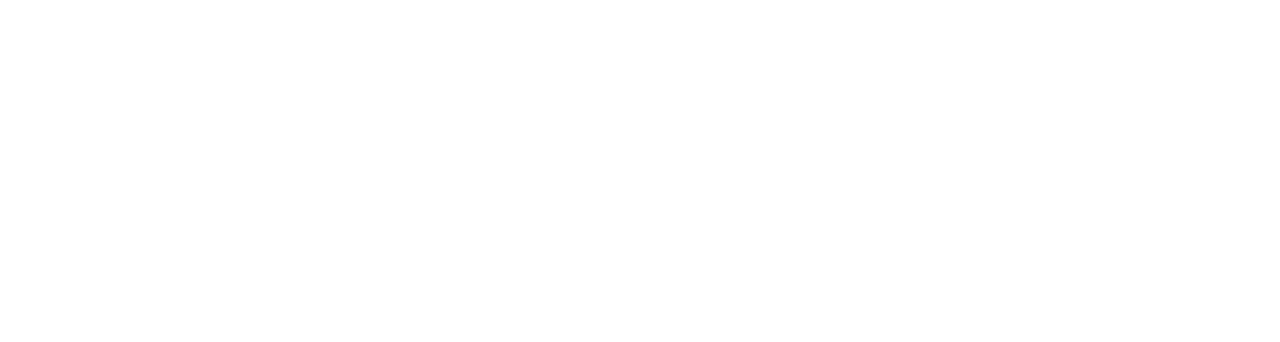
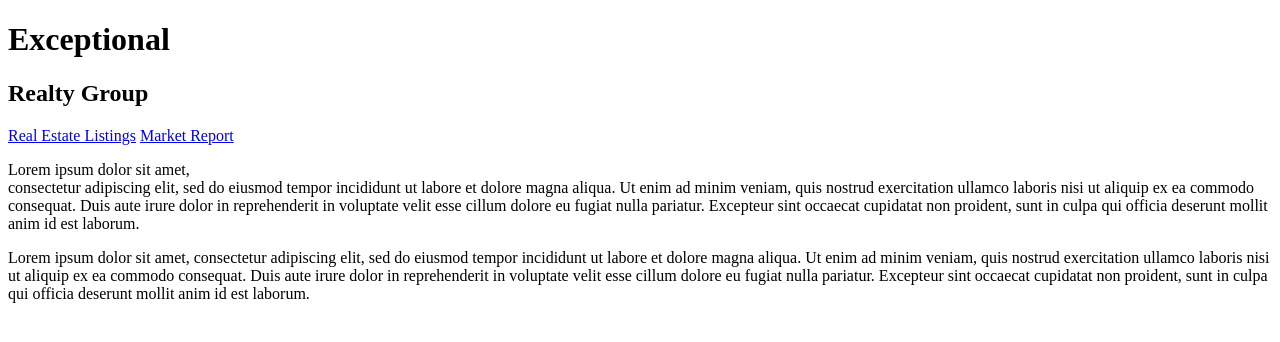
Before and after one commit to cloudycua/exceptional-realty, a plain HTML site: page index.html in a window 1280 px wide. Drawn offline with Linux system fonts and the light colour scheme.

Commit message:
Update index.html

```diff
--- a/index.html
+++ b/index.html
@@ -1,26 +1,33 @@
 <!DOCTYPE html>
 <html lang="en">
   <head>
-    <!-- This is a comment. I can see it in the code,
-    but it will not appear in the browser.
+    <!-- This is a comment. I can see it in the code, but it will not appear in the browser. -->
+
+    <!--
+    The head section contains info for search engines and the browser and is not seen by site visitors.
     -->
 
-    <!--
-    The head section contains info for search engines
-    and the browser and is not seen by site visitors.
-    -->
-
-    <!-- Best practice for HTML 5 documents, tells browser to
-    interpret code insde page as a UTF-8 character set
-    -->
+    <!-- Best practice for HTML 5 documents, tells browser to interpret code insde page as a UTF-8 character set -->
     <meta charset="UTF-8">
 
-    <!-- Title shows up at top of browser tab.
-    Also hselpful to search enginges -->
+    <!-- Title shows up at top of browser tab. Also hselpful to search enginges -->
     <title>Exceptional Realty Group - Luxury Homes - About</title>
   </head>
   <body>
-    <!-- The body is the entire viewable area of the web page.
-    For example we can see text, links, images and media. -->
+    <!-- The body is the entire viewable area of the web page. For example we can see text, links, images and media. -->
+
+    <h1>Exceptional</h1>
+    <h2>Realty Group</h2>
+
+    <a href="real-estate-listings.html">Real Estate Listings</a>
+    <a href="market-report.html">Market Report</a>
+
+    <p>Lorem ipsum dolor sit amet, <br> consectetur adipiscing elit, sed do eiusmod tempor incididunt ut labore et dolore magna aliqua. Ut enim ad minim veniam, quis nostrud exercitation ullamco laboris nisi ut aliquip ex ea commodo consequat. Duis aute irure dolor in reprehenderit in voluptate velit esse cillum dolore eu fugiat nulla pariatur. Excepteur sint occaecat cupidatat non proident, sunt in culpa qui officia deserunt mollit anim id est laborum.</p>
+
+    <p>Lorem ipsum dolor sit amet, consectetur adipiscing elit, sed do eiusmod tempor incididunt ut labore et dolore magna aliqua. Ut enim ad minim veniam, quis nostrud exercitation ullamco laboris nisi ut aliquip ex ea commodo consequat. Duis aute irure dolor in reprehenderit in voluptate velit esse cillum dolore eu fugiat nulla pariatur. Excepteur sint occaecat cupidatat non proident, sunt in culpa qui officia deserunt mollit anim id est laborum.</p>
+
+
+
+
   </body>
 </html>
```
